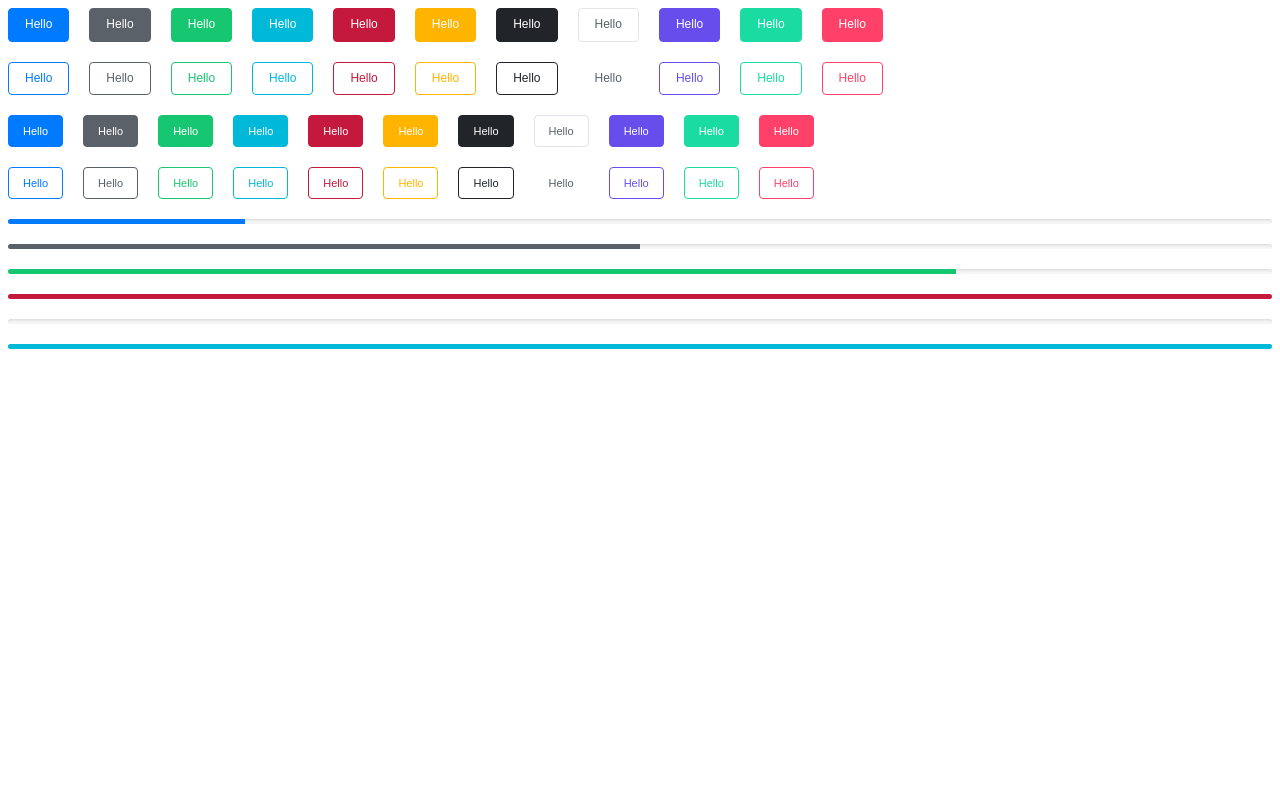
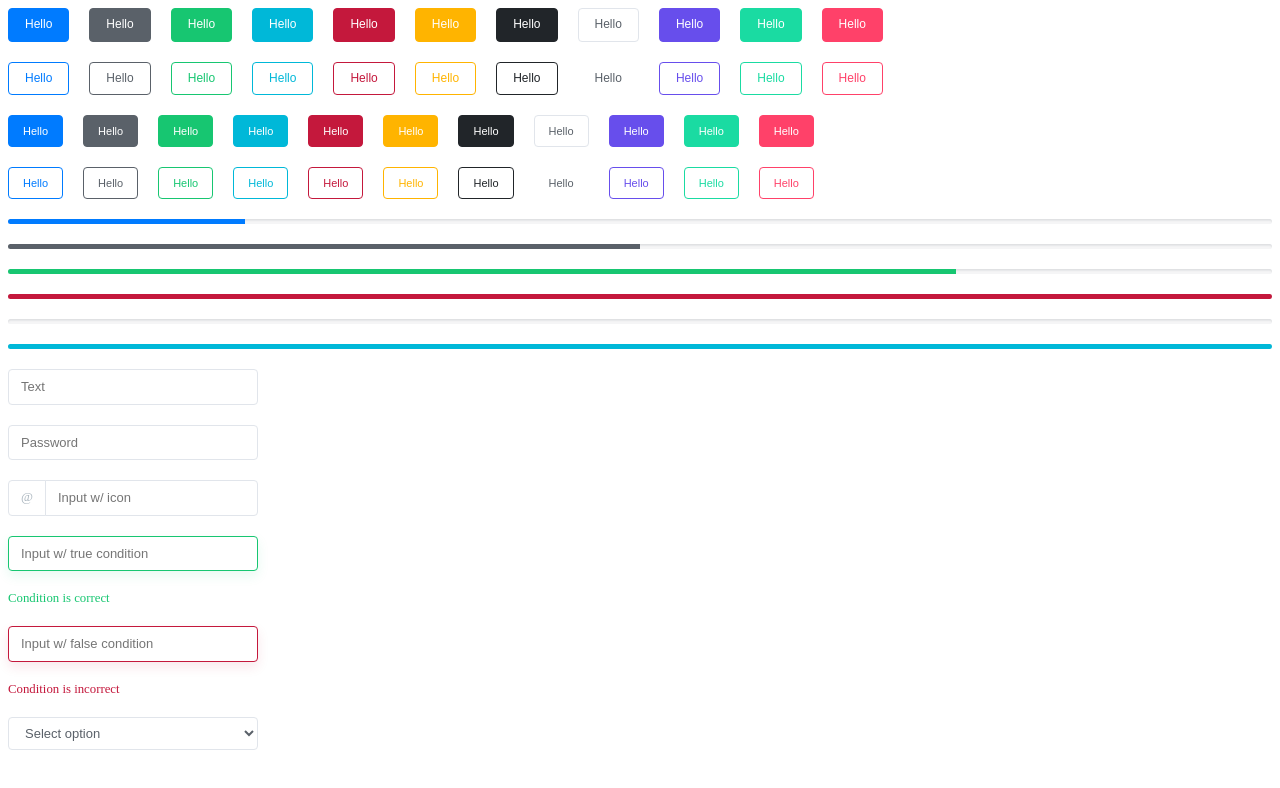
Before and after one commit to binariks-react/internal-tool, a React (Create React App) app: page / in a window 1280 px wide. Shown: the top 788 px of the page. Built offline with nearby package versions, Linux system fonts and the light colour scheme.

Commit message:
- Add Input, Select and FormGroup components, - Add a couple of new colors for theme, - Add new components in TestPage

```diff
--- a/src/views/App/theme.js
+++ b/src/views/App/theme.js
@@ -1,6 +1,7 @@
 export default {
   colors: {
     text: '#5a6169',
+    icon: '#abb6bf',
     border: '#e1e5eb',
     primary: '#007bff',
     secondary: '#5a6169',
@@ -25,6 +26,7 @@ export default {
       royalBlue: '#5337ea',
       java: '#17c491',
       salmon: '#ff2855',
+      border: '#b3bdcc',
     },
     activeColors: {
       primary: '#0062cc',
--- /dev/null
+++ b/src/views/Components/Controls/FormGroup.js
@@ -0,0 +1,27 @@
+import React from 'react';
+import styled from 'styled-components';
+import PropTypes from 'prop-types';
+
+const FormGroupWrapper = styled.div`
+  margin-bottom: 1rem;
+
+  ${({ width }) =>
+    width && `width: ${width}px`
+};
+
+`;
+
+const FormGroup = props => (
+  <FormGroupWrapper {...props}>{props.children}</FormGroupWrapper>
+);
+
+FormGroup.defaultProps = {
+  width: 250,
+};
+
+FormGroup.propTypes = {
+  width: PropTypes.number,
+  children: PropTypes.node.isRequired,
+};
+
+export default FormGroup;
--- /dev/null
+++ b/src/views/Components/Controls/Input.js
@@ -0,0 +1,137 @@
+import React from 'react';
+import styled from 'styled-components';
+import PropTypes from 'prop-types';
+
+const selectWrapperConditionStyle = (condition, successColor, dangerColor) => {
+  if (typeof (condition) === 'boolean') {
+    if (condition) {
+      return `
+      border-color: ${successColor};
+      box-shadow: 0 5px 11.5px rgba(23,198,113,.1);
+      `;
+    }
+
+    return `
+      border-color: ${dangerColor};
+      box-shadow: 0 5px 11.5px rgba(196,24,60,.1);
+      `;
+  }
+};
+
+const messageWrapperConditionStyle = (condition, successColor, dangerColor) => {
+  if (typeof (condition) === 'boolean') {
+    if (condition) {
+      return `
+        color: ${successColor};
+      `;
+    }
+
+    return `
+      color: ${dangerColor};
+      `;
+  }
+};
+
+const Wrapper = styled.div`
+  min-width: 7.5rem;
+  width: 100%;
+`;
+
+const IconWrapper = styled.div`
+  position: relative;
+  display: flex;
+  flex-wrap: nowrap;
+  align-items: stretch;
+  width: 100%;
+  min-width: 7.5rem;
+`;
+
+const InputWrapper = styled.input`
+  padding: .4375rem .75rem;
+  flex: 1 1 auto;
+  font-size: .8125rem;
+  line-height: 1.5;
+  color: ${props => props.theme.colors.text};
+  background-color: ${props => props.theme.colors.white};
+  border: 1px solid ${props => props.theme.colors.border};
+  font-weight: 300;
+  border-radius: .25rem;
+  box-shadow: none;
+  transition: box-shadow 250ms cubic-bezier(.27,.01,.38,1.06), border 250ms cubic-bezier(.27,.01,.38,1.06);
+
+  &:hover {
+    border-color: ${props => props.theme.colors.hoverColors.border};
+  }
+
+  &:focus {
+    color: ${props => props.theme.colors.text};
+    background-color: ${props => props.theme.colors.white};
+    border-color: ${props => props.theme.colors.primary};
+    box-shadow: 0 0.313rem 0.719rem rgba(0,123,255,.1), 0 0.156rem 0.125rem rgba(0,0,0,.06);
+  }
+
+  ${({ condition, theme }) => selectWrapperConditionStyle(condition, theme.colors.success, theme.colors.danger)};
+
+  ${({ icon }) =>
+    icon && `
+    border-top-left-radius: 0;
+    border-bottom-left-radius: 0;
+    `
+};
+`;
+
+const MessageWrapper = styled.div`
+  display: block;
+  margin-top: .25rem;
+  font-size: 80%;
+
+  ${({ condition, theme }) => messageWrapperConditionStyle(condition, theme.colors.success, theme.colors.danger)};
+`;
+
+const FlexWrapper = styled.div`
+  display: flex;
+`;
+
+const Icon = styled.span`
+  font-size: .8125rem;
+  padding: .375rem .75rem;
+  font-weight: 300;
+  line-height: 1.5;
+  color: ${props => props.theme.colors.icon};
+  background-color: ${props => props.theme.colors.white};
+  border: 1px solid ${props => props.theme.colors.border};
+  border-radius: .25rem;
+  border-top-right-radius: 0;
+  border-bottom-right-radius: 0;
+  margin-right: -1px;
+`;
+
+const Input = props => (
+  <Wrapper>
+    <IconWrapper>
+      {props.icon && <FlexWrapper><Icon>{props.icon}</Icon></FlexWrapper>}
+      <InputWrapper
+        {...props}
+      />
+    </IconWrapper>
+    {props.message && <MessageWrapper {...props}>{props.message}</MessageWrapper>}
+  </Wrapper>
+);
+
+Input.defaultProps = {
+  icon: '',
+  message: '',
+  condition: null,
+  placeholder: '',
+  type: 'text',
+};
+
+Input.propTypes = {
+  icon: PropTypes.string,
+  message: PropTypes.string,
+  condition: PropTypes.bool,
+  placeholder: PropTypes.string,
+  type: PropTypes.oneOf(['text', 'email', 'password']),
+};
+
+export default Input;
--- /dev/null
+++ b/src/views/Components/Controls/Select.js
@@ -0,0 +1,67 @@
+import React from 'react';
+import styled from 'styled-components';
+import PropTypes from 'prop-types';
+
+const Wrapper = styled.div`
+  min-width: 7.5rem;
+  width: 100%;
+`;
+
+const SelectWrapper = styled.select`
+  width: 100%;
+  padding: .4375rem .75rem;
+  flex: 1 1 auto;
+  font-size: .8125rem;
+  line-height: 1.5;
+  color: ${props => props.theme.colors.text};
+  background-color: ${props => props.theme.colors.white};
+  border: 1px solid ${props => props.theme.colors.border};
+  font-weight: 300;
+  border-radius: .25rem;
+  box-shadow: none;
+  transition: box-shadow 250ms cubic-bezier(.27,.01,.38,1.06), border 250ms cubic-bezier(.27,.01,.38,1.06);
+
+  &:hover {
+    border-color: ${props => props.theme.colors.hoverColors.border};
+  }
+
+  &:focus {
+    color: ${props => props.theme.colors.text};
+    background-color: ${props => props.theme.colors.white};
+    border-color: ${props => props.theme.colors.activeColors.white};
+    box-shadow: 0 0.313rem 0.719rem rgba(0,123,255,.1), 0 0.156rem 0.125rem rgba(0,0,0,.06);
+  }
+`;
+
+const Select = (props) => {
+  const changeOption = (e) => {
+    const option = props.options.find(op => parseInt(op.value) === parseInt(e.target.value));
+    props.onChangeOption && props.onChangeOption(option);
+  };
+
+  return (
+    <Wrapper>
+      <SelectWrapper {...props} onChange={changeOption}>
+        <option value={-1} disabled selected hidden>{props.placeholder}</option>
+        {props.options && props.options.length > 0 && props.options.map(option => (
+          <option key={option.value} value={option.value}>{option.label}</option>
+        ))}
+      </SelectWrapper>
+    </Wrapper>);
+};
+
+Select.defaultProps = {
+  placeholder: 'Select option',
+  onChangeOption: () => {},
+};
+
+Select.propTypes = {
+  options: PropTypes.arrayOf(PropTypes.shape({
+    value: PropTypes.number.isRequired,
+    label: PropTypes.string.isRequired,
+  })).isRequired,
+  placeholder: PropTypes.string,
+  onChangeOption: PropTypes.func,
+};
+
+export default Select;
--- a/src/views/Pages/TestPage/TestPage.js
+++ b/src/views/Pages/TestPage/TestPage.js
@@ -1,6 +1,9 @@
 import React from 'react';
 import styled from 'styled-components';
 import Button from 'views/Components/Controls/Button';
+import Input from 'views/Components/Controls/Input';
+import Select from 'views/Components/Controls/Select';
+import FormGroup from 'views/Components/Controls/FormGroup';
 import ProgressBar from '../../Components/Controls/ProgressBar';
 
 const Wrapper = styled.div`
@@ -11,6 +14,21 @@ const Wrapper = styled.div`
     margin-top: 20px;
   }
 `;
+
+const options = [
+  {
+    value: 1,
+    label: 'First',
+  },
+  {
+    value: 2,
+    label: 'Second',
+  },
+  {
+    value: 3,
+    label: 'Third',
+  },
+];
 
 const TestPage = () => (
   <Wrapper>
@@ -74,6 +92,16 @@ const TestPage = () => (
       <ProgressBar color="warning" min={5} max={25} value={4} />
       <ProgressBar color="info" min={250} max={150} value={175} />
     </div>
+    <div>
+      <FormGroup>
+        <Input type="text" placeholder="Text" />
+        <Input type="password" placeholder="Password" />
+        <Input type="text" placeholder="Input w/ icon" icon="@" />
+        <Input type="text" placeholder="Input w/ true condition" condition message="Condition is correct" />
+        <Input type="text" placeholder="Input w/ false condition" condition={false} message="Condition is incorrect" />
+        <Select onChangeOption={option => {}} options={options} />
+      </FormGroup>
+    </div>
   </Wrapper>
 );
 
```
